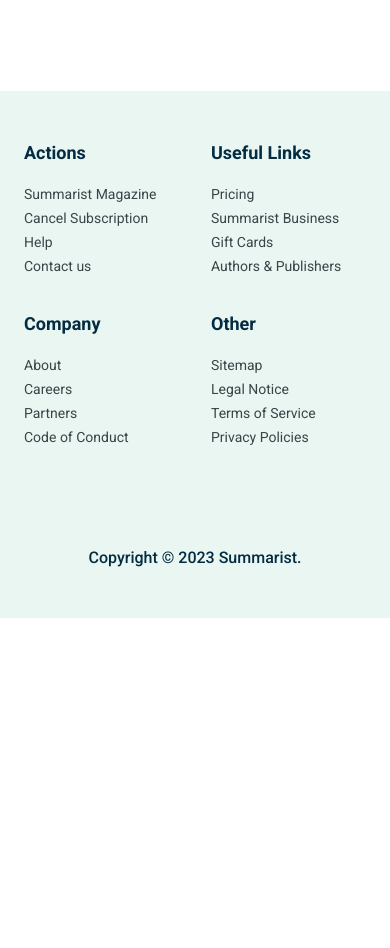
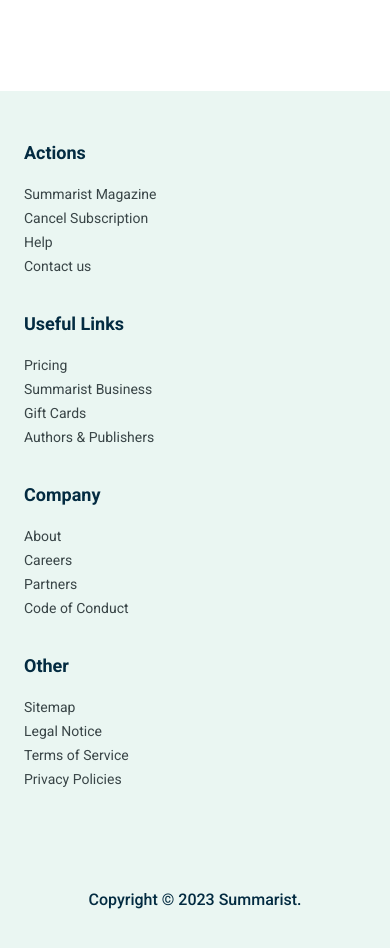
Before and after one commit to DerrickSimilien/Summarist-Virtual-Internship, a Next.js app: page /choose-plan in a window 390 px wide. Shown: the part 2440-3388 px from the top of the page. Before the commit the page ends 3058 px from the top, so only its background shows below. Built offline with nearby package versions, Linux system fonts and the light colour scheme; no server answers.

Commit message:
Adjusted footer link and titles to be responsive for tablet devices at 768px

```diff
--- a/src/app/choose-plan/page.tsx
+++ b/src/app/choose-plan/page.tsx
@@ -478,7 +478,7 @@ const ChoosePlanPage = () => {
           padding: '48px 24px',
         }}
       >
-        <div className="grid grid-cols-2 md:grid-cols-4 gap-8" style={{ maxWidth: '1200px', margin: '0 auto' }}>
+        <div className="grid grid-cols-1 sm:grid-cols-1 md:grid-cols-1 lg:grid-cols-4 gap-8" style={{ maxWidth: '1200px', margin: '0 auto' }}>
           <div>
             <h4 style={{
               color: '#032B41',
```
